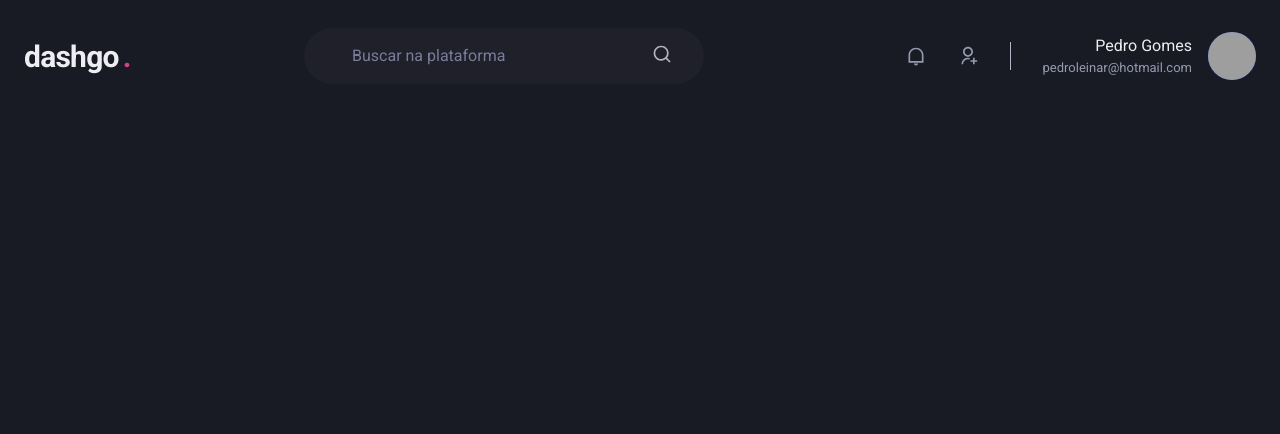
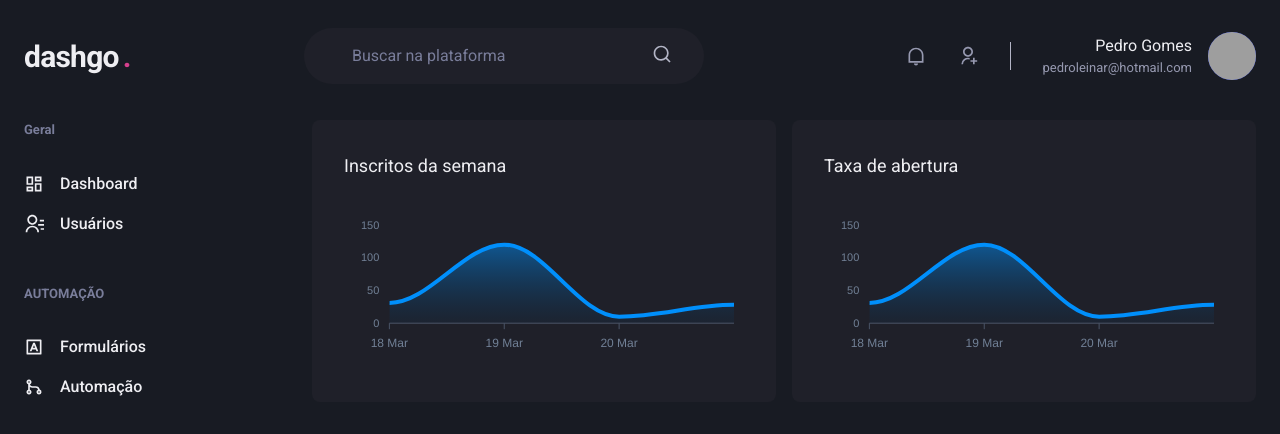
Before and after one commit to brucePedroGomes/dashgo, a Next.js app: page /dashboard in a window 1280 px wide. Shown: the top 434 px of the page. Built offline with nearby package versions, Linux system fonts and the light colour scheme; grey boxes are pictures that could not be loaded.

Commit message:
feat: dashboard

```diff
--- a/package.json
+++ b/package.json
@@ -12,9 +12,11 @@
     "@chakra-ui/react": "^1.6.0",
     "@emotion/react": "^11.1.5",
     "@emotion/styled": "^11.3.0",
+    "apexcharts": "^3.26.1",
     "framer-motion": "^4.1.11",
     "next": "10.2.0",
     "react": "17.0.2",
+    "react-apexcharts": "^1.3.9",
     "react-dom": "17.0.2",
     "react-icons": "^4.2.0"
   },
--- a/src/pages/dashboard.tsx
+++ b/src/pages/dashboard.tsx
@@ -1,7 +1,117 @@
 import { Header } from '../components/Header';
 
+import SiderBar from '../components/SiderBar';
+import {
+  Flex,
+  SimpleGrid,
+  Box,
+  Text,
+  theme,
+} from '@chakra-ui/react';
+
+import dynamic from 'next/dynamic';
+
+import { Props as ReactCharts } from 'react-apexcharts';
+
+const Chart = dynamic(() => import('react-apexcharts'), {
+  ssr: false,
+});
+
+const colors = theme.colors;
+
+const options: ReactCharts = {
+  options: {
+    chart: {
+      toolbar: {
+        show: false,
+      },
+      zoom: {
+        enabled: false,
+      },
+      foreColor: colors.gray[500],
+    },
+    grid: {
+      show: false,
+    },
+    dataLabels: {
+      enabled: false,
+    },
+    tooltip: {
+      enabled: false,
+    },
+    xaxis: {
+      type: 'datetime',
+      axisBorder: {
+        color: colors.gray[600],
+      },
+      axisTicks: {
+        color: colors.gray[600],
+      },
+      categories: [
+        '2021-03-18T00:00:00.000Z',
+        '2021-03-19T00:00:00.000Z',
+        '2021-03-20T00:00:00.000Z',
+        '2021-03-21T00:00:00.000Z',
+      ],
+    },
+    fill: {
+      opacity: 0.3,
+      type: 'gradient',
+      gradient: {
+        shade: 'dark',
+        opacityFrom: 0.7,
+        opacityTo: 0.3,
+      },
+    },
+  },
+};
+
+const series = [
+  {
+    name: 'series1',
+    data: [31, 120, 10, 28],
+  },
+];
+
 const Dashboard = () => {
-  return <Header />;
+  return (
+    <Flex direction="column" h="100vh">
+      <Header />
+      <Flex w="100%" my="6" maxW={1480} mx="auto" px="6">
+        <SiderBar />
+        <SimpleGrid
+          flex="1"
+          gap="4"
+          minChildWidth="320px"
+          align="flex-start"
+        >
+          <Box p="8" bg="gray.800" borderRadius={8} pb="4">
+            <Text fontSize="lg" mb="4">
+              Inscritos da semana
+            </Text>
+            <Chart
+              options={options.options}
+              series={series}
+              type="area"
+              height={160}
+            />
+          </Box>
+
+          <Box p="8" bg="gray.800" borderRadius={8}>
+            <Text fontSize="lg" mb="4">
+              Taxa de abertura
+            </Text>
+            <Chart
+              options={options.options}
+              series={series}
+              type="area"
+              height={160}
+            />
+          </Box>
+        </SimpleGrid>
+      </Flex>
+    </Flex>
+  );
 };
 
 export default Dashboard;
```
Also changed, not shown: 1 other file (tests, documents, lock files or other folders).
